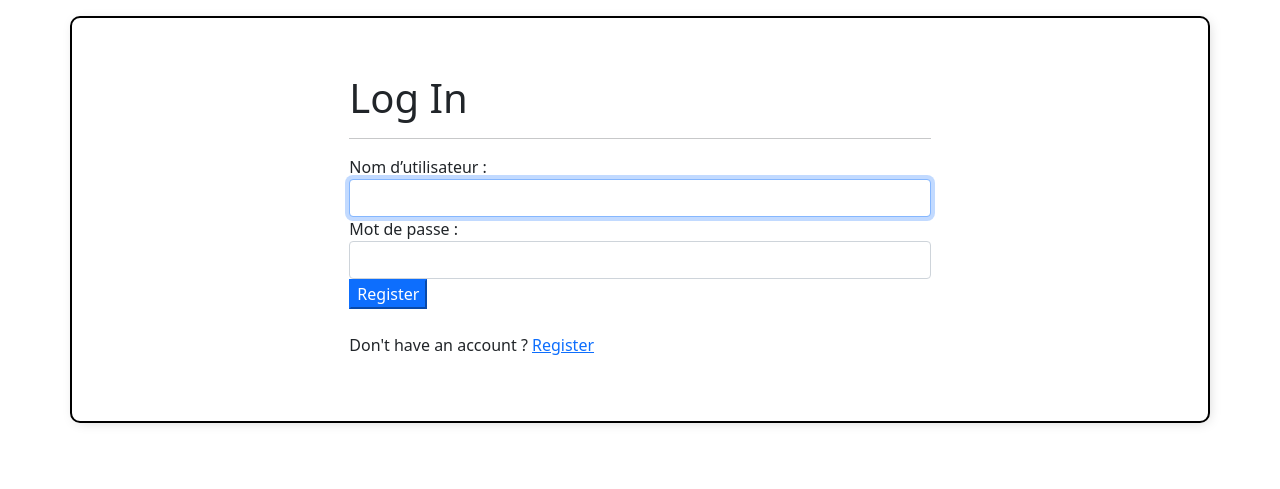
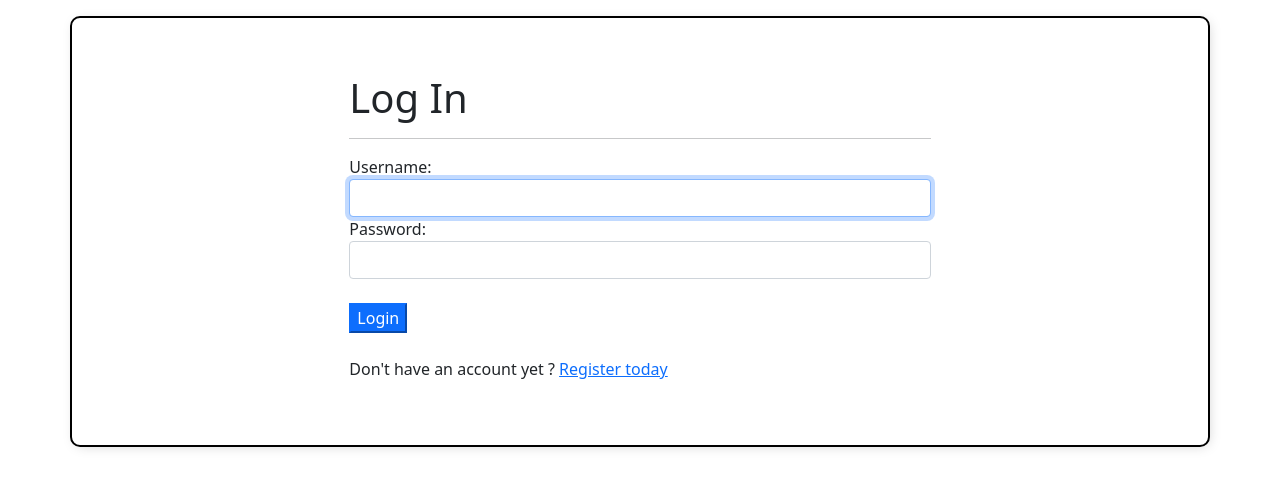
Before and after one commit to jonathanreveille/ayomi_django, a Django app: page /login/ in a window 1280 px wide. Shown: the part 56-545 px from the top of the page. Run offline with Django 3.2, Linux system fonts and the light colour scheme; some libraries are stand-ins or nearby versions; some web fonts are replaced.

Commit message:
Changed language to english for settings. Updated button from register to login

```diff
--- a/src/core/settings.py
+++ b/src/core/settings.py
@@ -108,7 +108,7 @@ AUTH_PASSWORD_VALIDATORS = [
 # Internationalization
 # https://docs.djangoproject.com/en/3.2/topics/i18n/
 
-LANGUAGE_CODE = 'fr-FR'
+LANGUAGE_CODE = 'en-US'
 
 TIME_ZONE = 'Europe/Paris'
 
--- a/src/users/templates/users/login.html
+++ b/src/users/templates/users/login.html
@@ -33,11 +33,12 @@
                         {% endif %}
                         </div>
                         {% endfor %}
-                            <input class='btn-primary' type="Submit" Value="Register"/>
+                        <br/>
+                            <input class='btn-primary' type="Submit" Value="Login"/>
                         </form>
                     </form>
                     <br>
-                    <p>Don't have an account ? <a href="{% url 'users:register' %}">Register</a></p>
+                    <p>Don't have an account yet ? <a href="{% url 'users:register' %}">Register today</a></p>
                 </div>
             </div>
         </div>
```
